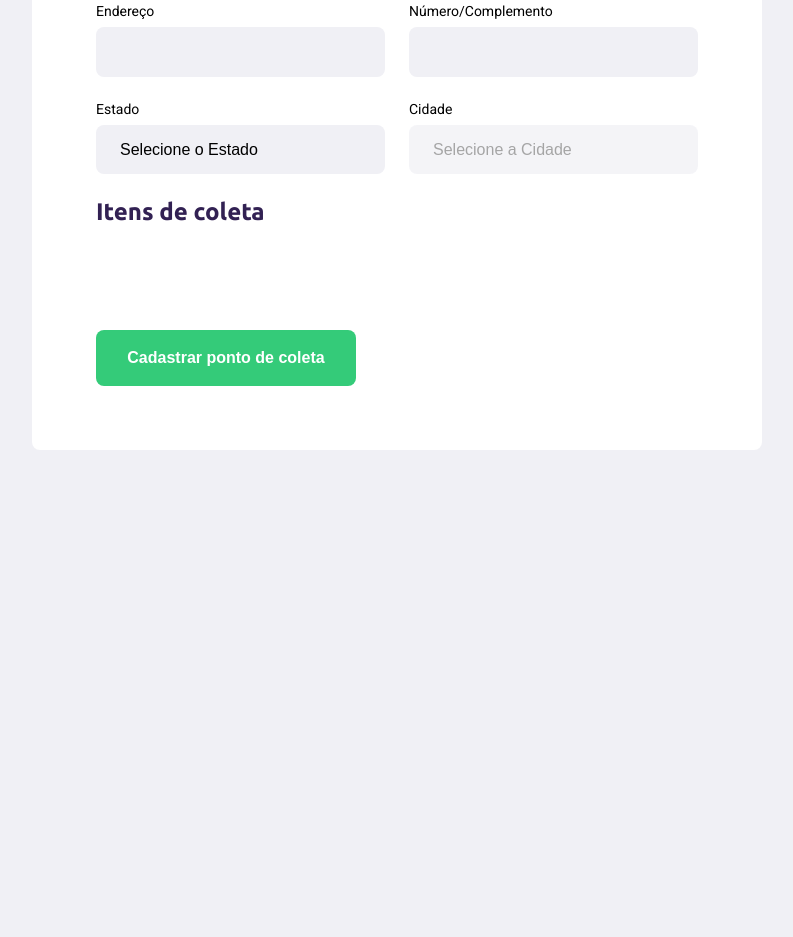
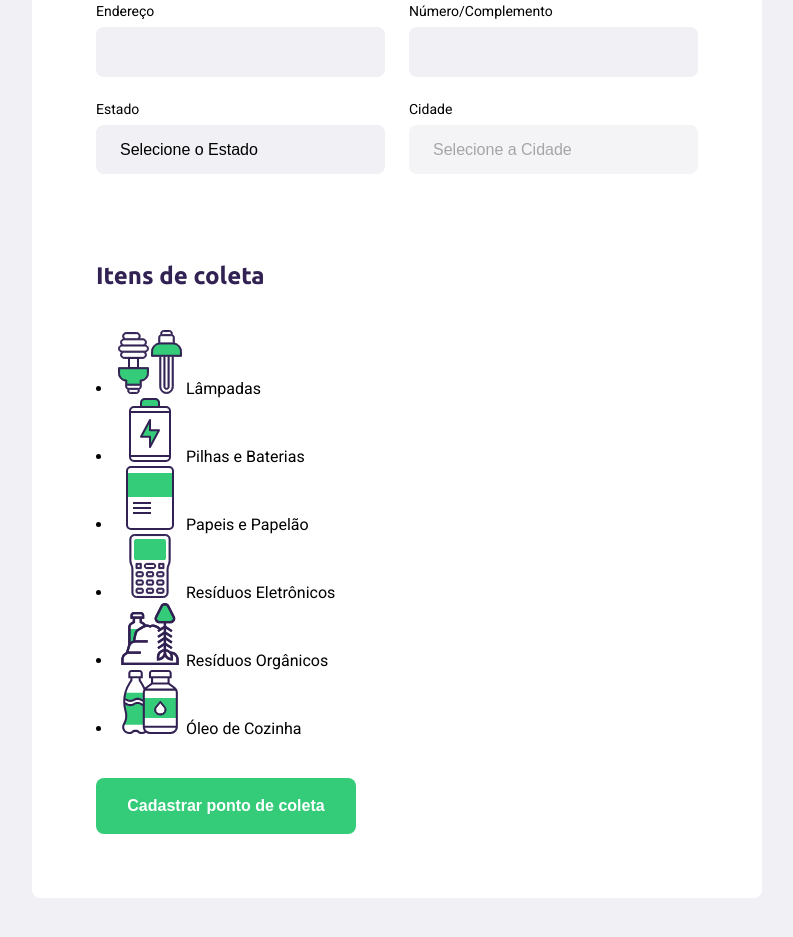
Before and after one commit to isaacdias/ecoleta, a plain HTML site: page create-point.html in a window 1280 px wide. Shown: the part 505-1442 px from the top of the page, without its empty margins (243-1036 px from the left). Before the commit the page ends 1035 px from the top, so only its background shows below. Drawn offline with Linux system fonts and the light colour scheme; no server answers.

Commit message:
adicionado os item de coleta

```diff
--- a/create-point.html
+++ b/create-point.html
@@ -65,10 +65,38 @@
                     </div>
 
                 </fieldset>
+
+                <fieldset>
                     <legend>
                         <h2>Itens de coleta</h2>
                     </legend>
-                <fieldset>
+
+                    <div class="items-grid">
+                        <li data-id="1">
+                            <img src="/assets/lampadas.svg" alt="Lâmpadas">
+                            <span>Lâmpadas</span>
+                        </li>
+                        <li data-id="2">
+                            <img src="/assets/baterias.svg" alt="Pilhas e Baterias">
+                            <span>Pilhas e Baterias</span>
+                        </li>
+                        <li data-id="3">
+                            <img src="/assets/papeis-papelao.svg" alt="Papeis e Papelão">
+                            <span>Papeis e Papelão</span>
+                        </li>
+                        <li data-id="4">
+                            <img src="/assets/eletronicos.svg" alt="Resíduos Eletrônicos">
+                            <span>Resíduos Eletrônicos</span>
+                        </li>
+                        <li data-id="5">
+                            <img src="/assets/organicos.svg" alt="Resíduos Orgânicos">
+                            <span>Resíduos Orgânicos</span>
+                        </li>
+                        <li data-id="6">
+                            <img src="/assets/oleo.svg" alt="Óleo de Cozinha">
+                            <span>Óleo de Cozinha</span>
+                        </li>
+                    </div>
 
                 </fieldset>
 
```
